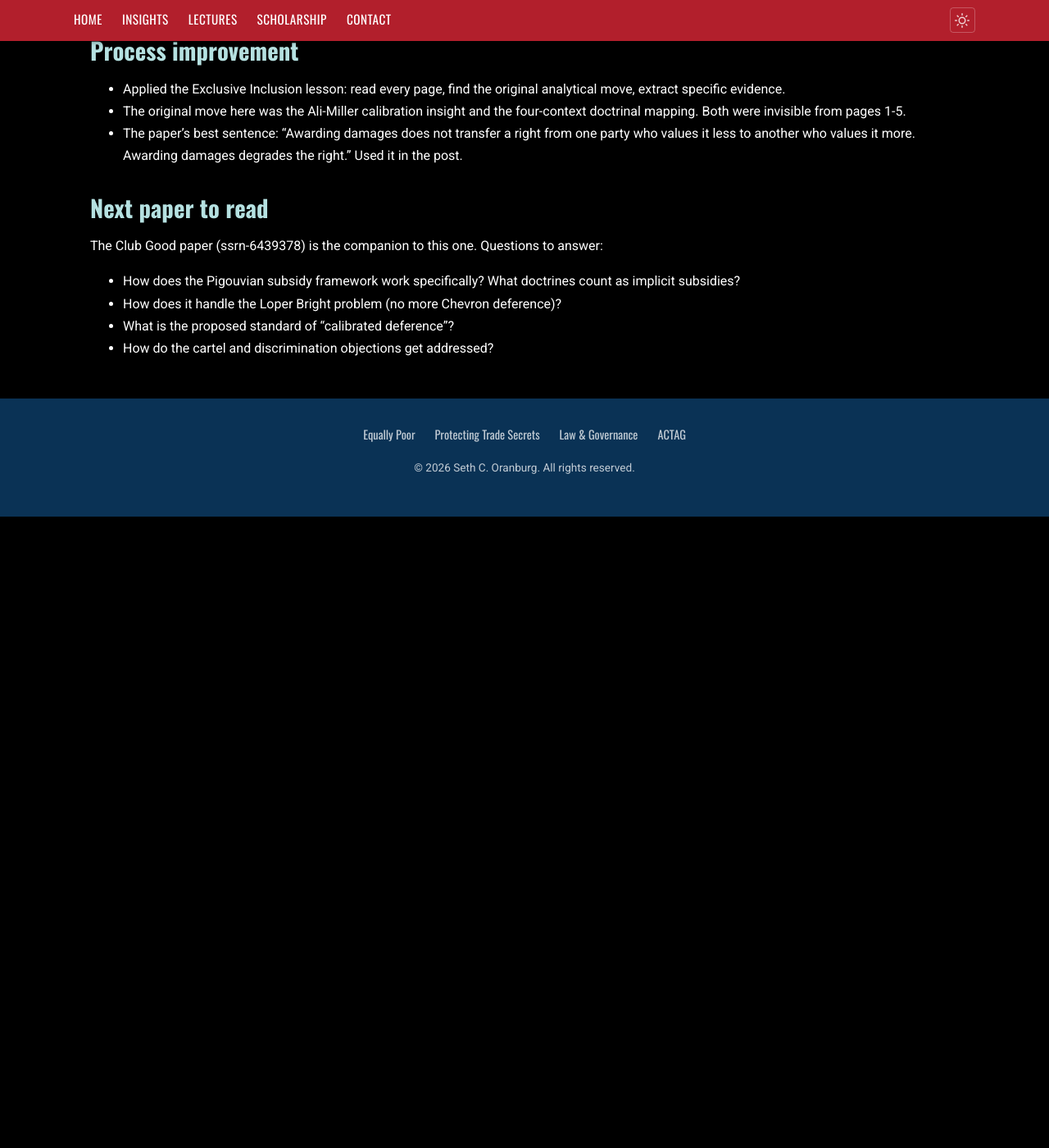
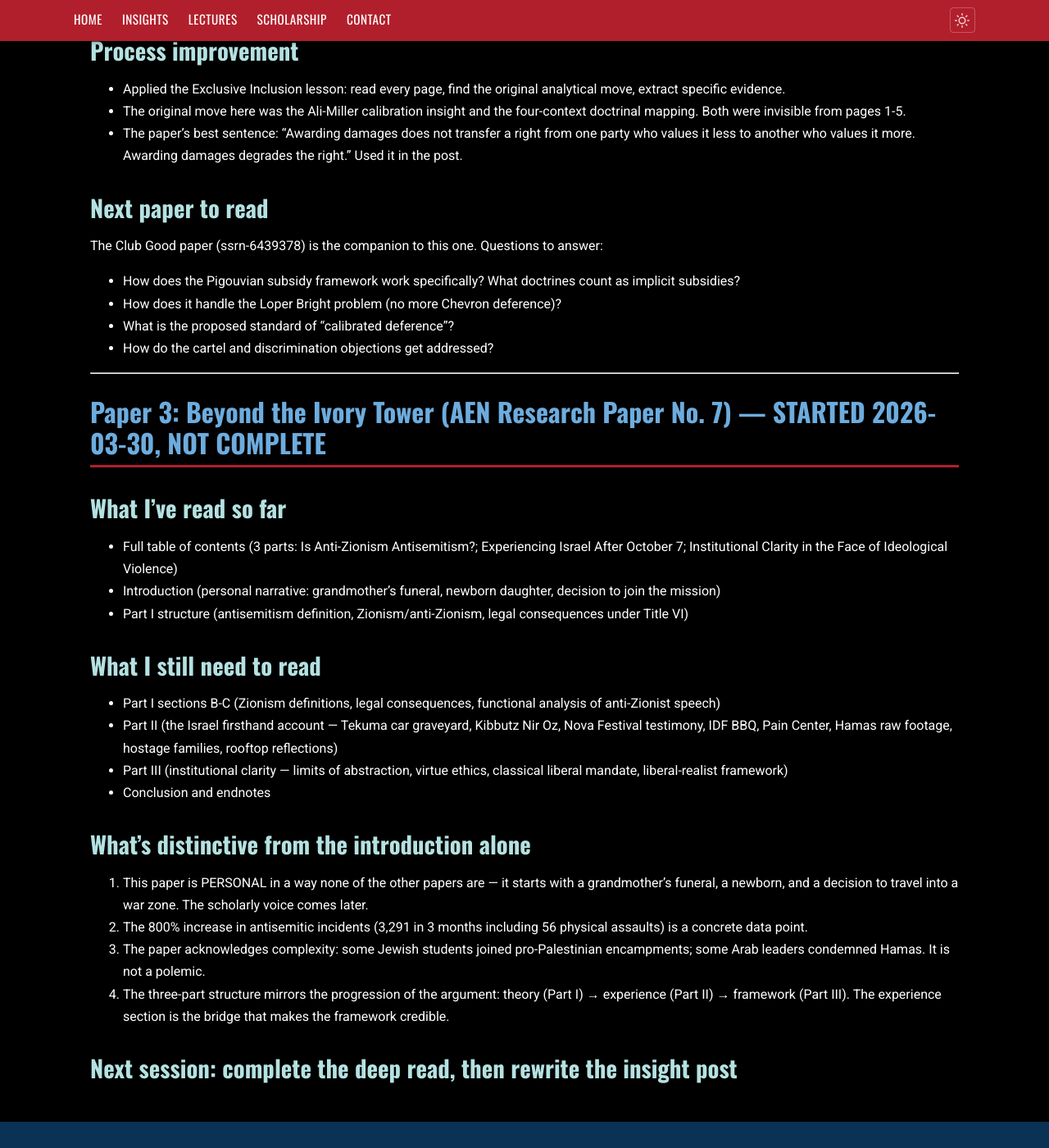
Before and after one commit to Oranburg/oranburg.github.io, a Jekyll site: the page built from new-style/deep-read-reflections.md, in a window 1280 px wide and 1400 px high, scrolled down 2894 px. Shown: the whole window at 82% size. Built offline with Jekyll 4.4.1, drawn with Linux system fonts in a browser that asks for light colours; our own code applies the rules of GitHub Pages for plain Markdown files; before the commit the page ends 3524 px from its top, so only the background shows below that.

Commit message:
Document partial deep-read of Beyond the Ivory Tower (AEN paper)
Read introduction and structure. Parts I-III still need full reading.
Documented what's distinctive from the introduction alone.
Next session: complete deep read and rewrite insight post.

Co-Authored-By: Claude Opus 4.6 (1M context) <noreply@anthropic.com>

```diff
--- a/new-style/deep-read-reflections.md
+++ b/new-style/deep-read-reflections.md
@@ -85,3 +85,26 @@ The Club Good paper (ssrn-6439378) is the companion to this one. Questions to an
 - How does it handle the Loper Bright problem (no more Chevron deference)?
 - What is the proposed standard of "calibrated deference"?
 - How do the cartel and discrimination objections get addressed?
+
+---
+
+## Paper 3: Beyond the Ivory Tower (AEN Research Paper No. 7) — STARTED 2026-03-30, NOT COMPLETE
+
+### What I've read so far
+- Full table of contents (3 parts: Is Anti-Zionism Antisemitism?; Experiencing Israel After October 7; Institutional Clarity in the Face of Ideological Violence)
+- Introduction (personal narrative: grandmother's funeral, newborn daughter, decision to join the mission)
+- Part I structure (antisemitism definition, Zionism/anti-Zionism, legal consequences under Title VI)
+
+### What I still need to read
+- Part I sections B-C (Zionism definitions, legal consequences, functional analysis of anti-Zionist speech)
+- Part II (the Israel firsthand account — Tekuma car graveyard, Kibbutz Nir Oz, Nova Festival testimony, IDF BBQ, Pain Center, Hamas raw footage, hostage families, rooftop reflections)
+- Part III (institutional clarity — limits of abstraction, virtue ethics, classical liberal mandate, liberal-realist framework)
+- Conclusion and endnotes
+
+### What's distinctive from the introduction alone
+1. This paper is PERSONAL in a way none of the other papers are — it starts with a grandmother's funeral, a newborn, and a decision to travel into a war zone. The scholarly voice comes later.
+2. The 800% increase in antisemitic incidents (3,291 in 3 months including 56 physical assaults) is a concrete data point.
+3. The paper acknowledges complexity: some Jewish students joined pro-Palestinian encampments; some Arab leaders condemned Hamas. It is not a polemic.
+4. The three-part structure mirrors the progression of the argument: theory (Part I) → experience (Part II) → framework (Part III). The experience section is the bridge that makes the framework credible.
+
+### Next session: complete the deep read, then rewrite the insight post
```
